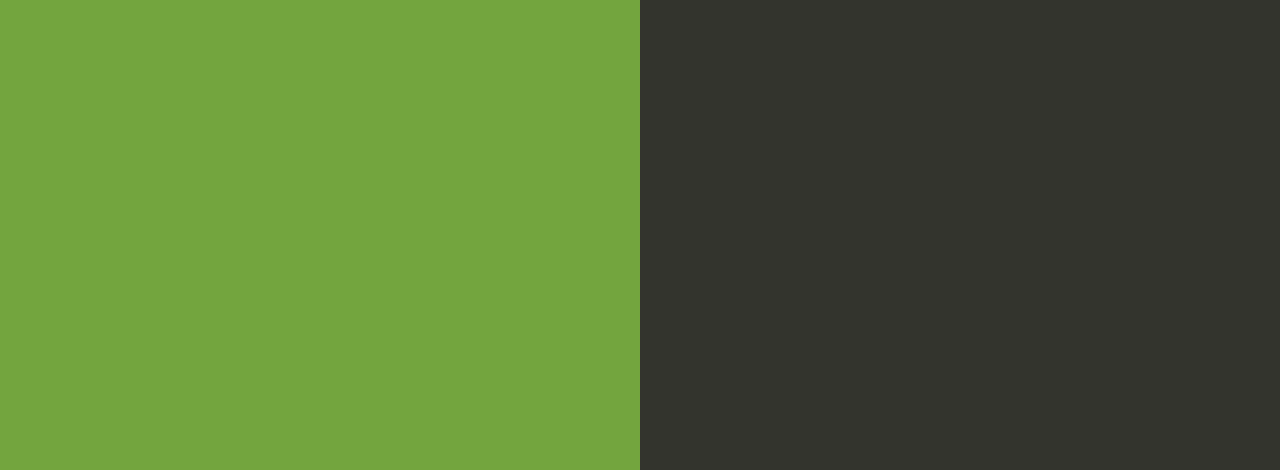
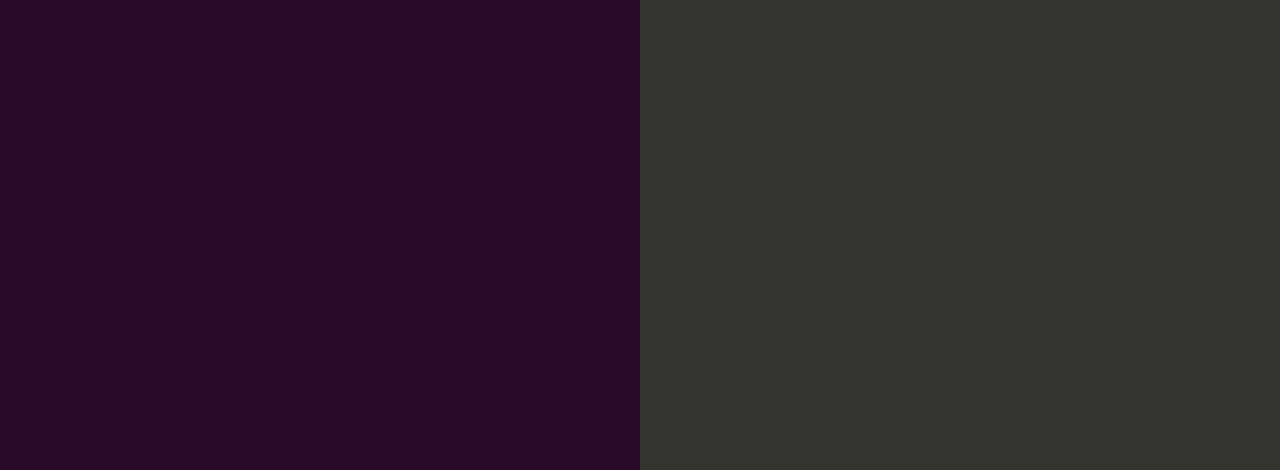
Before and after one commit to ProyectoComponentes/node-prueba-ci-cd, a website: page index.html in a window 1280 px wide. Shown: the part 330-800 px from the top of the page. Drawn offline with Linux system fonts and the light colour scheme.

Commit message:
commit prueba ci/cd

```diff
--- a/index.html
+++ b/index.html
@@ -35,7 +35,7 @@
 
         text-align: right;
         padding-top: 11em;
-        background-color: #73A53E;
+        background-color: #2A0A29;
 
       }
       .textColumn p {
```
